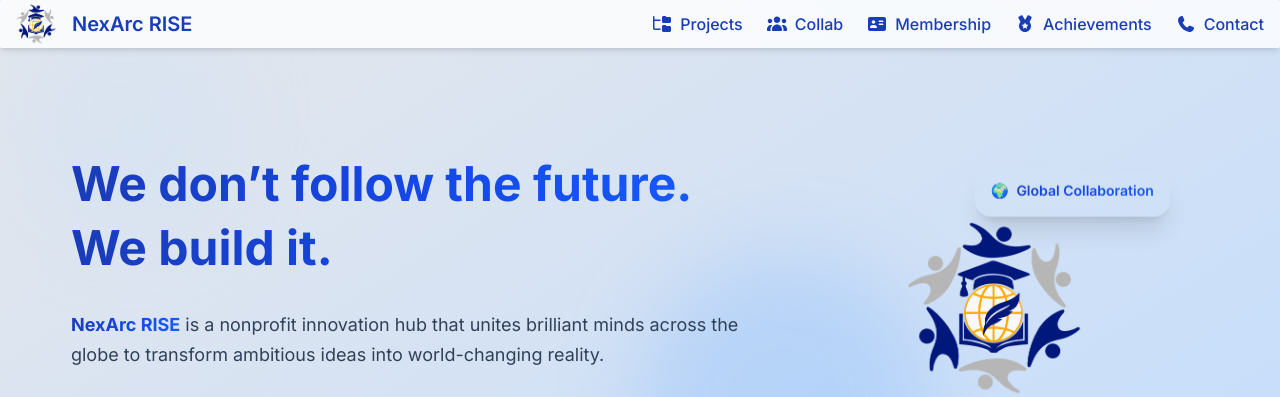
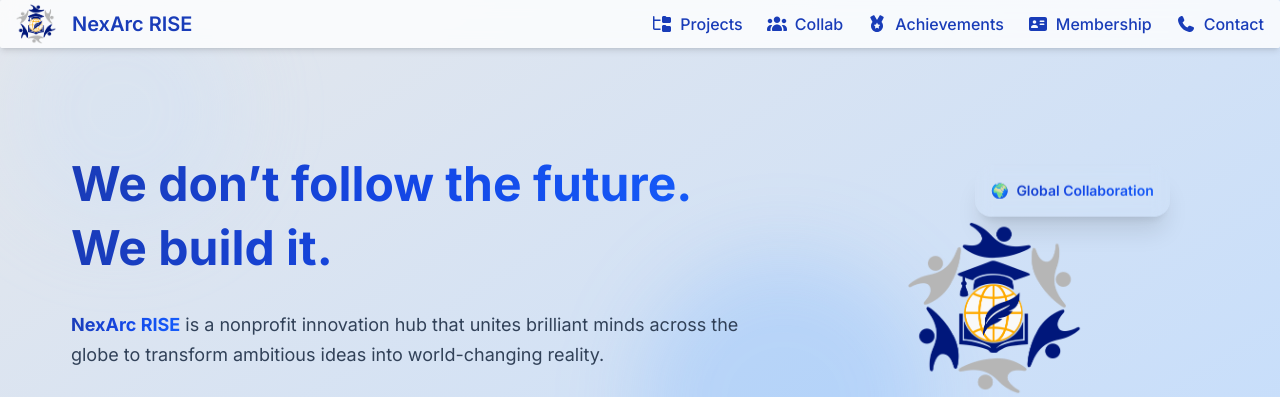
Before and after one commit to Chokkalingam-s/NexArc-RISE, a PHP site: page /nexarc-rise/ in a window 1280 px wide. Shown: the top 397 px of the page. Run offline with PHP 8.4, Linux system fonts and the light colour scheme; grey boxes labelled with a size stand in for pictures from a placeholder-image service; style sheets or scripts are compiled from the project's sources; some libraries are stand-ins or nearby versions.

Commit message:
nav order change

```diff
--- a/components/navbar.php
+++ b/components/navbar.php
@@ -11,16 +11,17 @@ $navItems = [
     "href" => "/NexArc-RISE/collab",
     "icon" => "users-solid-full.svg",
   ],
+    [
+    "label" => "Achievements",
+    "href" => "/NexArc-RISE/achievements",
+    "icon" => "medal-solid-full.svg",
+  ],
   [
     "label" => "Membership",
     "href" => "/NexArc-RISE/membership",
     "icon" => "address-card-solid-full.svg",
   ],
-  [
-    "label" => "Achievements",
-    "href" => "/NexArc-RISE/achievements",
-    "icon" => "medal-solid-full.svg",
-  ],
+
   [
     "label" => "Contact",
     "href" => "/NexArc-RISE/contact",
```
